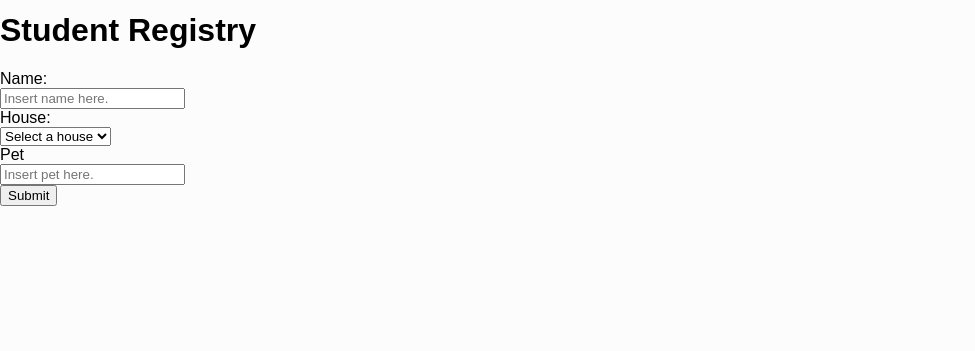
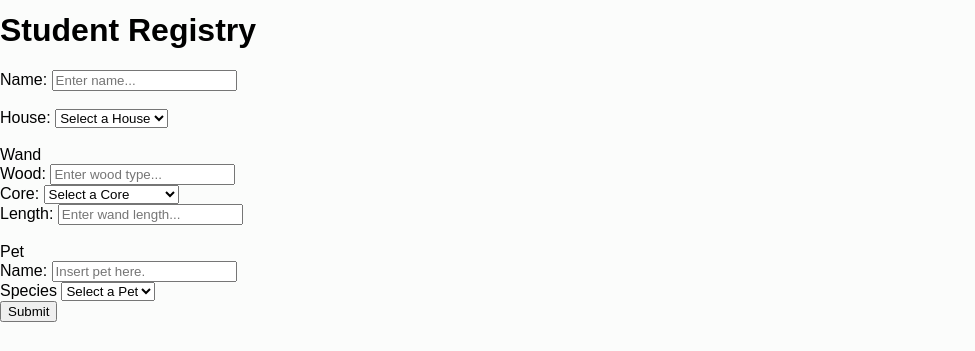
Before and after one commit to jmillamena/Phase4-project, a React (Create React App) app in the folder hogwarts-app/: page /student-list in a window 1280 px wide. Shown: the part 343-694 px from the top of the page, without its empty margins (0-975 px from the left). Built offline with nearby package versions, Linux system fonts and the light colour scheme; no server answers.

Commit message:
edits form

```diff
--- a/hogwarts-app/src/components/StudentList.js
+++ b/hogwarts-app/src/components/StudentList.js
@@ -92,7 +92,11 @@ function StudentList() {
           initialValues={{
             name: "",
             house: "",
-            pet: "", // Add an initial value for "pet"
+            wood: "",
+            core: "",
+            length: "",
+            petName: "",
+            petSpecies: "",
           }}
           onSubmit={async (values) => {
             const response = await fetch("http://127.0.0.1:5555/students", {
@@ -103,7 +107,11 @@ function StudentList() {
               body: JSON.stringify({
                 name: values.name,
                 house: values.house,
-                pet: values.pet,
+                wood: values.wood,
+                core: values.core,
+                length: values.length,
+                petName: values.petName,
+                petSpecies: values.petSpecies,
               }),
             });
 
@@ -120,34 +128,79 @@ function StudentList() {
         >
           {({ values, handleChange, handleBlur, handleSubmit }) => (
             <form className="form-border" onSubmit={handleSubmit}>
-              <label htmlFor="name">Name:</label>
-              <br />
+              <label htmlFor="name">Name: </label>
+
               <input
                 id="name"
                 name="name"
-                placeholder="Insert name here."
+                placeholder="Enter name..."
                 value={values.name}
                 onChange={handleChange}
                 onBlur={handleBlur}
               />
               <br />
-              <label htmlFor="house">House:</label>
               <br />
+              <label htmlFor="house">House: </label>
+
               <Field
                 as="select"
                 name="house"
                 onChange={handleChange}
                 onBlur={handleBlur}
               >
-                <option value="" label="Select a house" />
+                <option value="" label="Select a House" />
                 <option value="Gryffindor">Gryffindor</option>
                 <option value="Hufflepuff">Hufflepuff</option>
                 <option value="Ravenclaw">Ravenclaw</option>
                 <option value="Slytherin">Slytherin</option>
               </Field>
               <br />
+              <br />
+              <label htmlFor="wand">Wand</label>
+
+              <br />
+              <label htmlFor="wood">Wood: </label>
+
+              <input
+                id="wood"
+                name="wood"
+                placeholder="Enter wood type..."
+                value={values.wood}
+                onChange={handleChange}
+                onBlur={handleBlur}
+              />
+
+              <br />
+              <label htmlFor="core">Core: </label>
+              <Field
+                as="select"
+                name="core"
+                onChange={handleChange}
+                onBlur={handleBlur}
+              >
+                <option value="" label="Select a Core" />
+                <option value="Unicorn Hair">Unicorn Hair</option>
+                <option value="Dragon Heartstring">Dragon Heartstring</option>
+                <option value="Phoenix Feather">Phoenix Feather</option>
+              </Field>
+
+              <br />
+              <label htmlFor="length">Length: </label>
+
+              <input
+                id="wood"
+                name="wood"
+                placeholder="Enter wand length..."
+                value={values.length}
+                onChange={handleChange}
+                onBlur={handleBlur}
+              />
+
+              <br />
+              <br />
               <label htmlFor="pet">Pet</label>
               <br />
+              <label htmlFor="petName">Name: </label>
               <input
                 id="pet"
                 name="pet"
@@ -156,6 +209,19 @@ function StudentList() {
                 onChange={handleChange}
                 onBlur={handleBlur}
               />
+              <br />
+              <label htmlFor="petSpecies">Species </label>
+              <Field
+                as="select"
+                name="petSpecies"
+                onChange={handleChange}
+                onBlur={handleBlur}
+              >
+                <option value="" label="Select a Pet" />
+                <option value="Owl">Owl</option>
+                <option value="Cat">Cat</option>
+                <option value="Toad">Toad</option>
+              </Field>
               <br />
               <button type="submit">Submit</button>
             </form>
```
